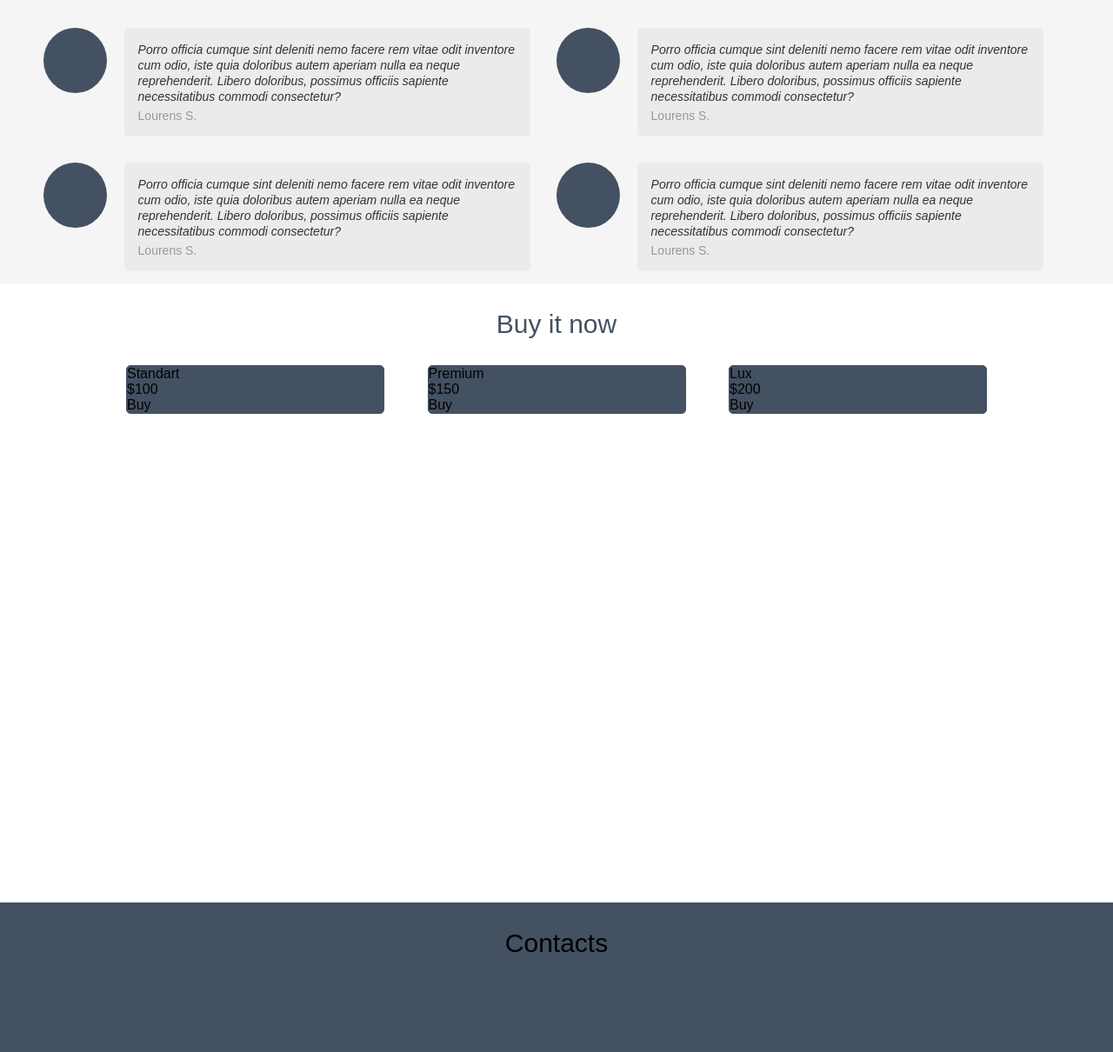
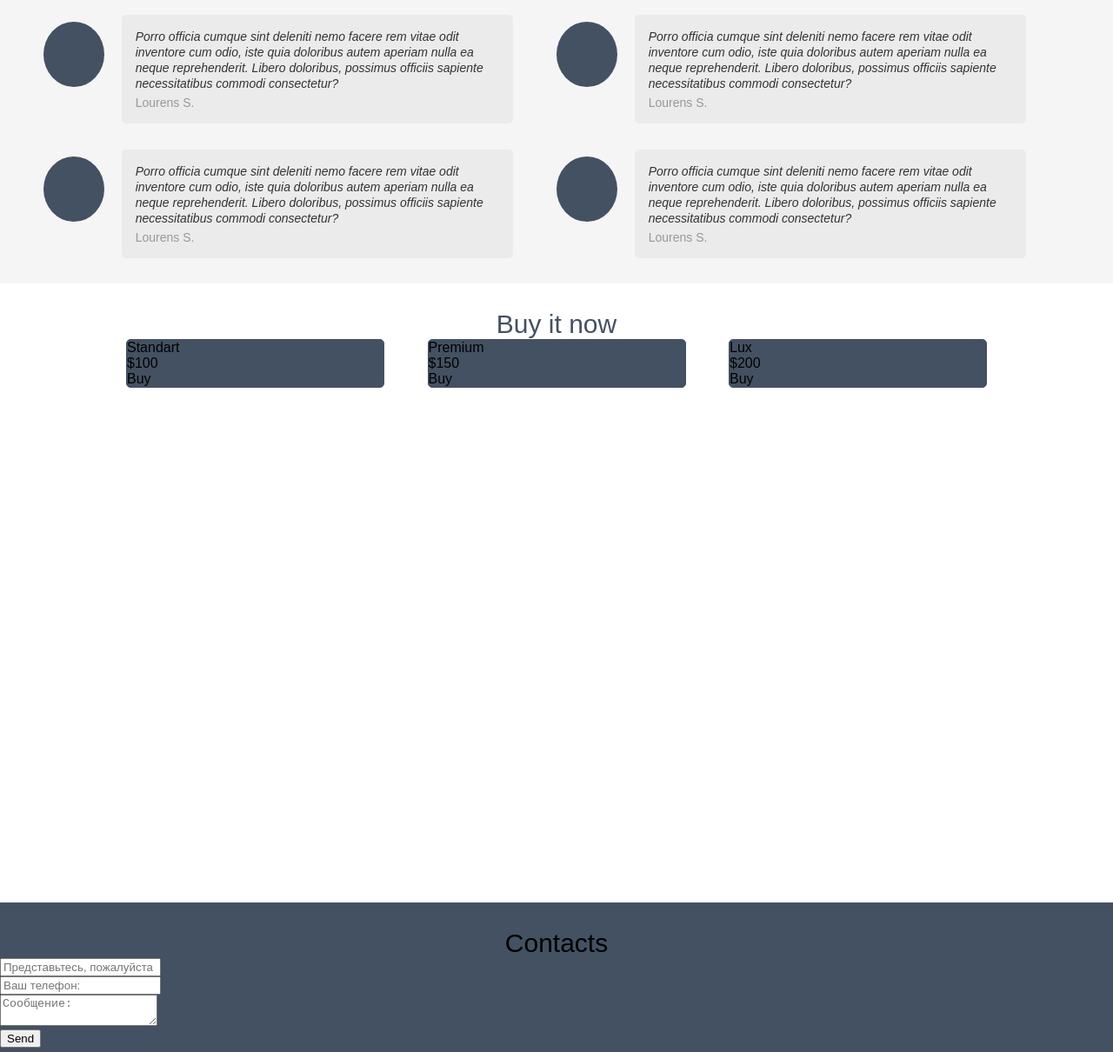
Before and after one commit to yehorich75/verzus, a plain HTML site: page index.html in a window 1280 px wide. Shown: the part 390-1600 px from the top of the page at 87% size. Drawn offline with Linux system fonts and the light colour scheme.

Commit message:
pixel perfect start

```diff
--- a/index.html
+++ b/index.html
@@ -101,6 +101,20 @@
                 <h3 class="section-title">
                     Contacts
                 </h3>
+                <div class="cntacts-form">
+                    <form id="form1" class="form">
+                        <div class="form-row">
+                            <input class="form-row" type="text" name="name" class="form-control" placeholder="Представьтесь, пожалуйста">
+                        </div>
+                        <div class="form-row">
+                            <input type="text" id="recipient-phone" class="form-control" name="phone" placeholder="Ваш телефон:">
+                        </div>
+                        <div class="form-row">
+                            <textarea name="message" id="message-text" class="form-control" placeholder="Сообщение:"></textarea>
+                        </div>
+                        <button type="submit" class="btn btn-primary">Send</button>
+                    </form>
+                </div>
             </div>
         </section>
     </div>
--- a/style.css
+++ b/style.css
@@ -64,6 +64,7 @@ li.header-list__item {
 }
 
 h3.section-title {
+    margin: 30px 0 0;
     font-size: 30px;
     text-align: center;
     font-weight: 300;
@@ -72,12 +73,13 @@ h3.section-title {
 .reviews-block {
     display: flex;
     flex-wrap: wrap;
-    margin: 35px 50px;
+    margin: 20px 50px;
 }
 
 .reviews-block__item {
-    width: 50%;
+    width: calc(50% - 20px);
     display: flex;
+    margin-right: 20px;
 }
 
 
@@ -91,7 +93,7 @@ h3.section-title {
     height: 75px;
     border-radius: 50%;
     float: left;
-    margin: 0 20px 0 0;
+    margin: 8px 20px 0 0;
     flex: 1;
 }
 
```
